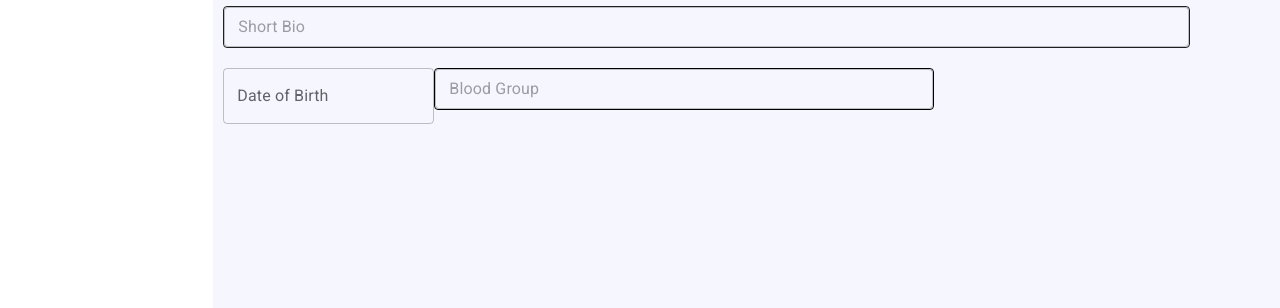
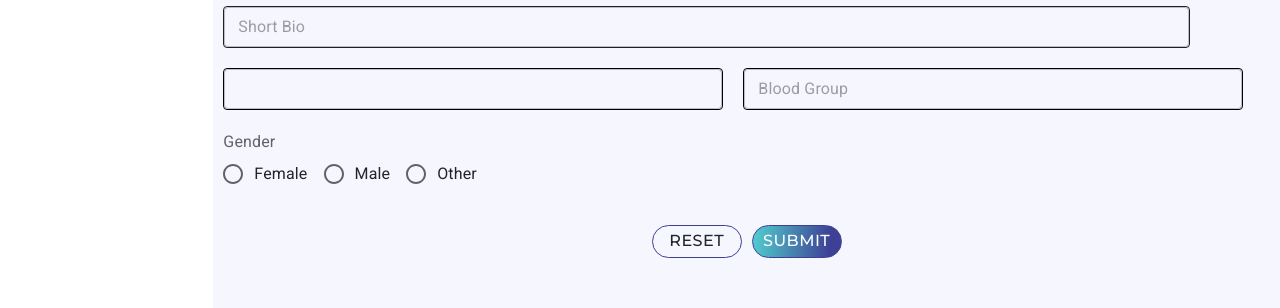
Before and after one commit to sdarnadeem/care-plus, a React (Create React App) app: page /doctors/add-doctor in a window 1280 px wide. Shown: the part 525-833 px from the top of the page. Built offline with nearby package versions, Linux system fonts and the light colour scheme.

Commit message:
implement new doctor form

```diff
--- a/src/components/doctors/newDoctor/NewDoctor.js
+++ b/src/components/doctors/newDoctor/NewDoctor.js
@@ -1,6 +1,18 @@
 import React from "react";
 
-import { Stack, Typography, TextField, Box } from "@mui/material";
+import {
+  Stack,
+  Typography,
+  TextField,
+  Box,
+  FormControl,
+  FormLabel,
+  RadioGroup,
+  FormControlLabel,
+  Radio,
+  Button,
+  Grid,
+} from "@mui/material";
 import { FileUploader } from "react-drag-drop-files";
 
 import c from "./NewDoctor.module.css";
@@ -221,6 +233,7 @@ const NewDoctor = () => {
           width="332px !important"
           placeholder="Mobile Number"
         />
+        <Grid container>
           <Box
             sx={{
               border: "1px solid black",
@@ -242,6 +255,7 @@ const NewDoctor = () => {
               </Typography>
             </Stack>
           </Box>
+        </Grid>
         <TextField
           id="outlined-multiline-flexible"
           variant="outlined"
@@ -262,23 +276,27 @@ const NewDoctor = () => {
 
         <LocalizationProvider dateAdapter={AdapterDateFns}>
           <DatePicker
-            label="Date of Birth"
             value={value}
             placeholder="Date of Birth"
             onChange={(newValue) => {
               setValue(newValue);
             }}
+            renderInput={(params) => (
+              <TextField
                 size="small"
-            style={{
+                sx={{
                   border: "1px solid black",
                   borderRadius: "4px",
                   width: "500px",
                   marginBottom: "20px",
                   marginRight: "20px !important",
                 }}
-            renderInput={(params) => <TextField {...params} />}
+                {...params}
+              />
+            )}
           />
         </LocalizationProvider>
+        <br />
         <TextField
           id="filled-basic"
           variant="outlined"
@@ -293,6 +311,80 @@ const NewDoctor = () => {
           width="332px !important"
           placeholder="Blood Group"
         />
+        <Grid container>
+          <FormControl
+            sx={{
+              marginBottom: "30px",
+              marginRight: "20px",
+            }}
+          >
+            <FormLabel id="demo-row-radio-buttons-group-label">
+              Gender
+            </FormLabel>
+            <RadioGroup
+              row
+              aria-labelledby="demo-row-radio-buttons-group-label"
+              name="row-radio-buttons-group"
+            >
+              <FormControlLabel
+                value="female"
+                control={<Radio />}
+                label="Female"
+              />
+              <FormControlLabel value="male" control={<Radio />} label="Male" />
+              <FormControlLabel
+                value="other"
+                control={<Radio />}
+                label="Other"
+              />
+            </RadioGroup>
+          </FormControl>
+        </Grid>
+        <br></br>
+        <Grid
+          container
+          direction="row"
+          justifyContent="center"
+          marginBottom={3}
+        >
+          <Button
+            sx={{
+              width: "90px",
+              height: "33px",
+              background: "#F6F6FF",
+              border: "1px solid #3E4095",
+              borderRadius: "64px",
+              fontFamily: "Montserrat",
+              fontStyle: "normal",
+              fontWeight: 500,
+              fontSize: "16px",
+              lineHeight: "20px",
+              marginRight: "10px",
+            }}
+            variant="filled"
+          >
+            Reset
+          </Button>
+          <Button
+            sx={{
+              width: "90px",
+              height: "33px",
+              background:
+                "linear-gradient(94.43deg, #54E6D8 -14.68%, #3E4095 87%)",
+              border: "1px solid #3E4095",
+              borderRadius: "64px",
+              fontFamily: "Montserrat",
+              fontStyle: "normal",
+              fontWeight: 500,
+              fontSize: "16px",
+              lineHeight: "20px",
+              color: "#fff",
+            }}
+            variant="filled"
+          >
+            Submit
+          </Button>
+        </Grid>
       </Stack>
     </>
   );
```
Lines whose indentation alone changed are shown as unchanged.
